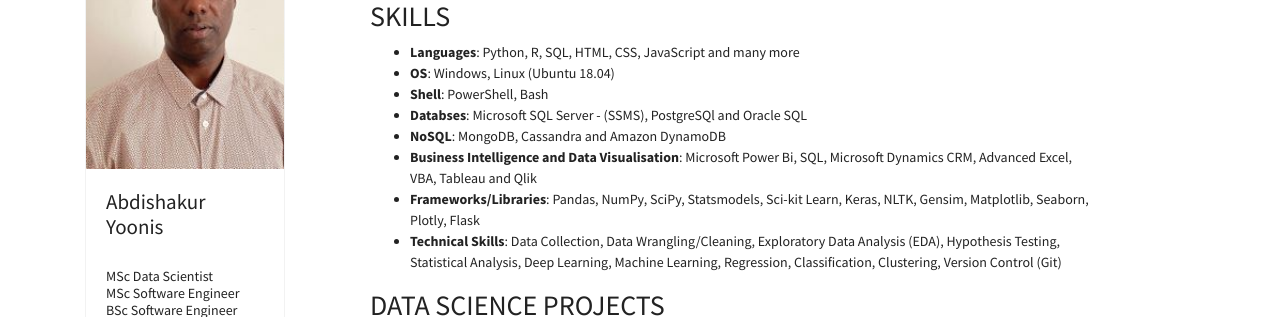
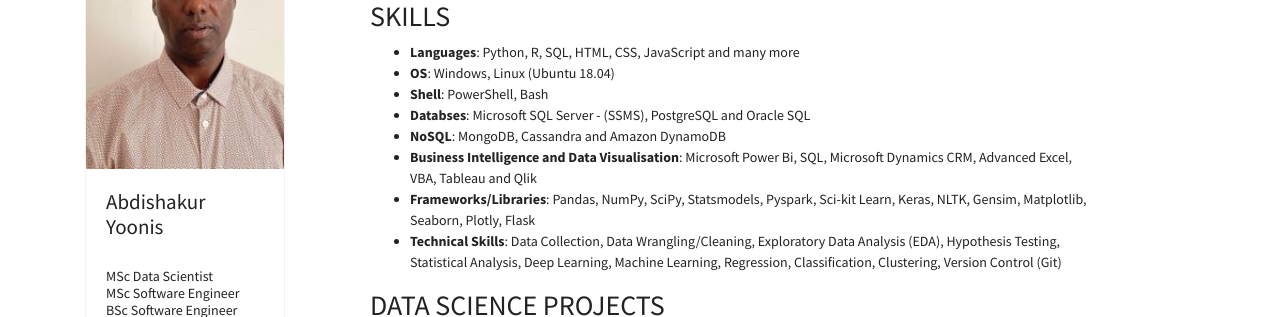
Before and after one commit to Abdishakury/abdishakury.github.io, a Jekyll site: the page built from Resume.md, in a window 1280 px wide. Shown: the part 420-737 px from the top of the page. Built offline with Jekyll 4.4.1, drawn with Linux system fonts in a browser that asks for light colours; nearby versions of some CDN libraries; our own code applies the rules of GitHub Pages for plain Markdown files.

Commit message:
Update Resume.md

```diff
--- a/Resume.md
+++ b/Resume.md
@@ -10,10 +10,10 @@
  - **Languages**: Python, R, SQL, HTML, CSS, JavaScript and many more
  - **OS**: Windows, Linux (Ubuntu 18.04)
  - **Shell**: PowerShell, Bash
- - **Databses**: Microsoft SQL Server - (SSMS), PostgreSQl and Oracle SQL
+ - **Databses**: Microsoft SQL Server - (SSMS), PostgreSQL and Oracle SQL
  - **NoSQL**: MongoDB, Cassandra and Amazon DynamoDB
  - **Business Intelligence and Data Visualisation**: Microsoft Power Bi, SQL, Microsoft Dynamics CRM, Advanced Excel, VBA, Tableau and Qlik
- - **Frameworks/Libraries**: Pandas, NumPy, SciPy, Statsmodels, Sci-kit Learn, Keras, NLTK, Gensim, Matplotlib, Seaborn, Plotly, Flask
+ - **Frameworks/Libraries**: Pandas, NumPy, SciPy, Statsmodels, Pyspark, Sci-kit Learn, Keras, NLTK, Gensim, Matplotlib, Seaborn, Plotly, Flask
  - **Technical Skills**: Data Collection, Data Wrangling/Cleaning, Exploratory Data Analysis (EDA), Hypothesis Testing, Statistical Analysis, Deep Learning, Machine Learning, Regression, Classification, Clustering, Version Control (Git)
 
 
```
